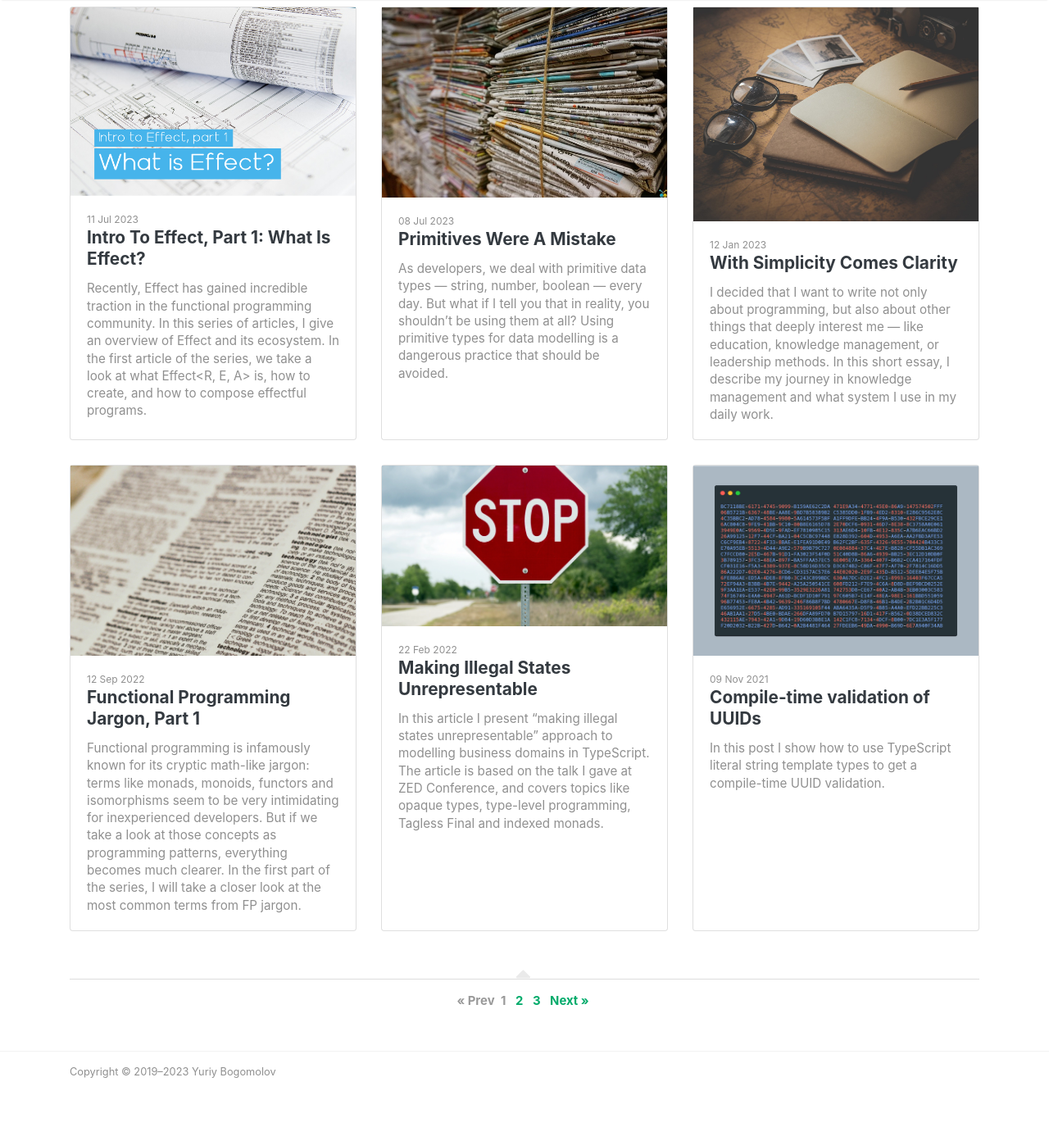
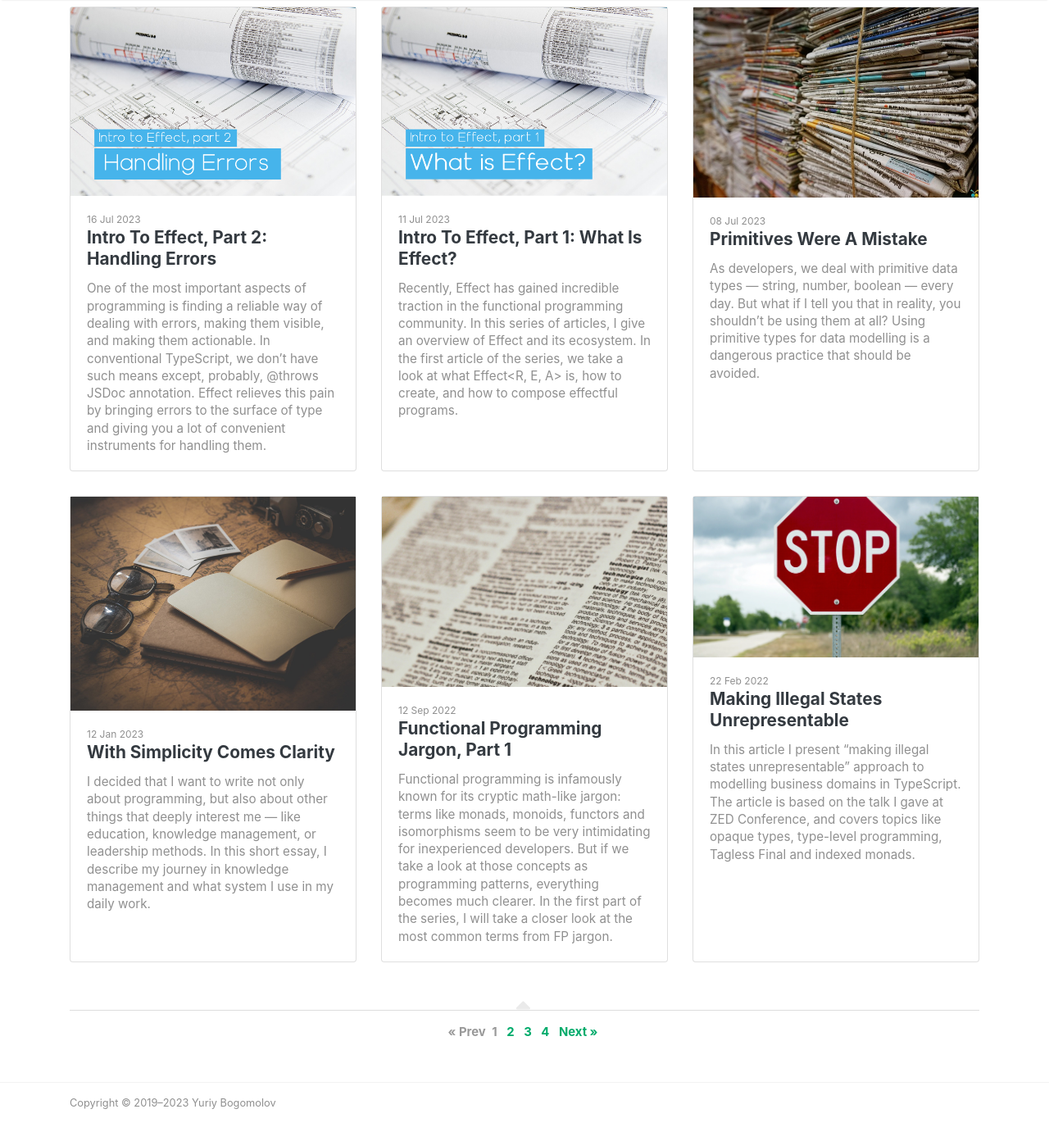
Before and after one commit to YBogomolov/ybogomolov.github.io, a Jekyll site: the page built from index.html, in a window 1280 px wide and 1400 px high, scrolled down 448 px. Shown: the top 1392 px of the window at 82% size. Built offline with Jekyll 4.4.1, drawn with Linux system fonts in a browser that asks for light colours; nearby versions of some CDN libraries; the list of posts is cut into pages by our own code; some of the changed lines change nothing that is shown.

Commit message:
Add second Effect article

````diff
--- a/_posts/2023-07-11-01-effect-intro.md
+++ b/_posts/2023-07-11-01-effect-intro.md
@@ -9,6 +9,12 @@ image: assets/images/01-effect-intro.png
 Recently, [Effect](https://effect.website) has gained incredible traction in the functional programming community. In this series of articles, I give an overview of Effect and its ecosystem. In the first article of the series, we take a look at what `Effect<R, E, A>` is, how to create, and how to compose effectful programs.
 
 <!--more-->
+
+Intro to Effect series:
+1. What is Effect?
+2. [Handling Errors](https://ybogomolov.me/02-effect-handling-errors)
+
+---
 
 Recently, [Effect](https://effect.website) has gained incredible traction in the functional programming community. While initially being a 1:1 port of [ZIO](https://zio.dev), it fully embraced the power of TypeScript and evolved in its own, unique way. With this post, I start a series of articles that will guide you, my reader, through all peculiarities of Effect.
 
--- /dev/null
+++ b/_posts/2023-07-16-02-effect-handling-errors.md
@@ -0,0 +1,267 @@
+---
+layout: post
+title:  "Intro To Effect, Part 2: Handling Errors"
+author: yuriy
+categories: [ fp, typescript, effect ]
+image: assets/images/02-effect-handling-errors.png
+---
+
+One of the most important aspects of programming is finding a reliable way of dealing with errors, making them visible, and making them actionable. In conventional TypeScript, we don't have such means except, probably, `@throws` JSDoc annotation. Effect relieves this pain by bringing errors to the surface of type and giving you a lot of convenient instruments for handling them.
+
+<!--more-->
+
+Intro to Effect series:
+1. [What is Effect?](https://ybogomolov.me/01-effect-intro)
+2. Handling Errors
+
+---
+
+The biggest problem I have with modern TypeScript is that errors are completely transparent to the programmer. Whether a function throws, returns a rejected Promise, or just calls `process.exit()` — you'll never know. This leads to a whole bunch of problems, starting with unreliable behaviour in the runtime and ending with a maintenance nightmare.
+
+If you recall one of my previous articles, "[Tasks as an alternative to Promises](https://ybogomolov.me/04-tasks)", there I introduced `TaskEither` as a type-safe way of bringing errors to the surface and making the programmer not to forget handling them. Effect goes in the same direction — its second type parameter, `E` , shows which possible errors could an effectful expression return, and equips you with a whole bunch of helper functions to efficiently deal with them.
+
+# Defects and Failures
+
+There are two possible types of failures we as developers have to deal with:
+- *defects* — an unexpected error that we cannot recover from, such as running out of memory, or catching a `SIGKILL` signal;
+- *failure* — an error condition that represents a flaw in the program's logic, such as division by 0 or parsing a malformed JSON string.
+
+Effect deals only with the former, as tracking all defects is rather an impossible task. So let's add to our mental model of Effect that its `E` channel is used to track only *failures*. However, there are methods of partial recovery from defects present in Effect runtime.
+
+# Reporting Failures
+
+When working with Effect, an error is just a value, so no stack machine interruption happens when you return an `Effect.fail` expression. This allows errors to be accumulated and composed in a flexible manner. You should become comfortable with *returning* errors rather than *throwing* them.
+
+For example, let's write a program that simulates getting user name and age over network, validates them, and prints to console:
+
+```ts
+import { Effect, Random, Duration } from 'effect';
+import { NegativeAgeError, UnderageError, NameError } from './errors';
+
+const validateAge = (age: number): Effect.Effect<never, NegativeAgeError | UnderageError, number> => {
+  if (age < 0) {
+    return Effect.fail(new NegativeAgeError(age));
+  }
+
+  if (age < 18) {
+    return Effect.fail(new UnderageError(age));
+  }
+
+  return Effect.succeed(age);
+};
+
+const fetchAge = Effect.gen(function* (_) {
+  const age = yield* _(Effect.succeed(-10).pipe(Effect.delay(Duration.seconds(2))));
+
+  return yield* _(validateAge(age));
+}); // :: Effect<never, NegativeAgeError | UnderageError, number>
+
+const fetchName = Effect.gen(function* (_) {
+  const shouldSucceed = yield* _(Random.nextBoolean);
+
+  if (shouldSucceed) {
+    return yield* _(Effect.succeed('John').pipe(Effect.delay(Duration.seconds(1))));
+  }
+
+  return yield* _(Effect.fail(new NameError('Missing name')).pipe(Effect.delay(Duration.seconds(1))));
+});
+
+const userDetails = Effect.all([fetchAge, fetchName]).pipe(Effect.map(([age, name]) => ({ age, name })));
+// :: Effect<never, NegativeAgeError | UnderageError | NameError, { age: number; name: string }>
+```
+
+Here we compose two effects that can fail, and the resulting `userDetails` effect accumulates the errors — its error type is the union of the input effect's errors.
+
+# Handling Failures
+
+Effect provides a rich set of combinators to handle failures flexibly — you can manually match on Effect state, provide fallbacks, catch all or some failures, or just simply terminate the execution of your program.
+
+## Matching On `Effect<R, E, A>`
+
+As you probably remember from [the previous article](https://ybogomolov.me/01-effect-intro), `Effect<R, E, A>` could be understood as a function returning an `Either<E, A>`, which is a [discriminated union](https://www.typescriptlang.org/docs/handbook/2/narrowing.html#discriminated-unions). As it is usually done with discriminated unions, you can match on them, dealing with all cases separately.  Effect provides two useful functions that allow pure and effectful pattern matching — `match` and `matchEffect`:
+
+```ts
+declare const userDetails: Effect<never, NegativeAgeError | UnderageError | NameError, { age: number; name: string }>;
+
+const handled = userDetails.pipe(
+  Effect.match({
+    onFailure: () => ({ age: 0, name: 'Anonymous' }),
+    onSuccess: x => x,
+  })
+); // :: Effect<never, never, { age: number, name: string }>
+
+// equivalent to:
+const handled = userDetails.pipe(
+  Effect.matchEffect({
+    onFailure: () => Effect.succeed({ age: 0, name: 'Anonymous' }),
+    onSuccess: Effect.succeed,
+  })
+); // :: Effect<never, never, { age: number, name: string }>
+```
+
+## Falling Back
+
+Effect provides `orElse`, `orElseFail`, and `orElseSucceed` functions that allow you to provide a lazy fallback values or Effect expressions that will be evaluated only if the previous effect is a failure:
+
+```ts
+const handled = userDetails.pipe(
+  Effect.orElse(() => Effect.succeed({ age: 0, name: 'Anonymous' }))
+); // :: Effect<never, never, { age: number, name: string }>
+
+// equivalent to:
+const handled = userDetails.pipe(
+  Effect.orElseSucceed(() => ({ age: 0, name: 'Anonymous' }))
+); // :: Effect<never, never, { age: number, name: string }>
+```
+
+Please notice that after calling `orElseSucceed` the failure type in Effect signature is inferred as `never`, showing that the resulting Effect expression will never be evaluated as a failure — which means that we handled all failure situations! Meanwhile, if you call `orElseFail`, you will get a type of failure that this function returns:
+
+```ts
+const notHandled = userDetails.pipe(
+  Effect.orElseFail(() => new TypeError('Not handled'))
+); // :: Effect<never, TypeError, { age: number, name: string }>
+//                     ^^^^^^^^^ — a new type of failure!
+```
+
+## Catching Specific Failures
+
+Before we dive into catching failures with Effect, I want to stress that you need to turn your errors into easily discriminated ones. The required by Effect way is adding `_tag` field to all your errors:
+
+```ts
+class NegativeAgeError extends Error {
+  readonly _tag = 'NegativeAgeError';
+  constructor(age: number) {
+    super(`Age cannot be negative: ${age}`);
+    this.name = this.constructor.name;
+  }
+}
+
+class UnderageError extends Error {
+  readonly _tag = 'UnderageError';
+  constructor(age: number) {
+    super(`Age cannot be under 18: ${age}`);
+    this.name = this.constructor.name;
+  }
+}
+
+class NameError extends Error {
+  readonly _tag = 'NameError';
+  constructor(message: string) {
+    super(message);
+    this.name = this.constructor.name;
+  }
+}
+```
+
+Effect has a few very useful functions — `catch`, `catchAll`, `catchTag`, and their variations — that allow you to handle all or some of the errors, narrowing down the Effect signature:
+
+```ts
+const handled = userDetails.pipe(
+  Effect.catchAll(() => Effect.succeed({ age: 0, name: 'Anonymous' }))
+); // :: Effect<never, never, { age: number, name: string }>
+
+const partiallyHandled = userDetails.pipe(
+  Effect.catch('_tag', {
+    failure: 'NegativeAgeError',
+    onFailure: () => Effect.succeed({ age: 0, name: 'Anonymous' }),
+  })
+);
+
+// Uses `_tag` field to discriminate on errors:
+const partiallyHandled = pipe(
+  userDetails,
+  Effect.catchTag('NegativeAgeError', () => Effect.succeed({ age: 0, name: 'Anonymous' })),
+  Effect.catchTag('UnderageError', () => Effect.succeed({ age: 0, name: 'Anonymous' }))
+); // :: Effect<never, NameError, { age: number, name: string }>
+```
+
+There's also `catchSome` function that allows you to handle errors manually, allowing also *widening* the type of failure:
+
+```ts
+const partiallyHandled = userDetails.pipe(
+  Effect.catchSome(err => {
+    if (err instanceof NameError) {
+      return Option.none<Effect.Effect<never, NameError, { age: number; name: string }>>();
+    }
+
+    return Option.some(
+      Effect.if(Random.nextBoolean, {
+        onTrue: Effect.succeed({ age: 0, name: 'Anonymous' }),
+        onFalse: Effect.fail(new RangeError('Not handled')),
+      })
+    );
+  })
+); // Effect<never, NegativeAgeError | UnderageError | NameError | RangeError, { age: number; name: string; }>
+//                                                                 ^^^^^^^^^^ — added!
+```
+
+## Dying
+
+But what if you cannot recover from a failure or just don't want to, but still need to do something about failures? In this case, you can call the `orDie` or `orDieWith` functions to make the Effect runtime throw an error and terminate execution:
+
+```ts
+const unsafeHandled = userDetails.pipe(Effect.orDie); // :: Effect<never, never, { age: number, name: string }>
+
+const unsafeHandled = userDetails.pipe(
+  // or you can provide your own error transformer:
+  Effect.orDieWith(err => new Error(err.name))
+); // :: Effect<never, never, { age: number, name: string }>
+
+// achieving the same as above manually:
+const unsafeHandled = userDetails.pipe(
+  Effect.orElse(() => Effect.die(new Error('Not handled')))
+); // :: Effect<never, never, { age: number, name: string }>
+```
+
+## Retrying
+
+What if when a failure happens you really just want to retry the action? Well, Effect got you covered! It has built-in combinators — `retry`/`retryN`, `retryOrElse`, `retryUntil`, `retryWhile` — that allow you to provide an action and a retry policy. Let's see them in action:
+
+```ts
+const retried = Effect.retry(userDetails, Schedule.forever); // will run until succeeds
+
+const retriedN = Effect.retryN(userDetails, 10); // will retry 10 times and then fail
+
+const retriedUntil = Effect.retryUntil(
+  userDetails,
+  err => err._tag === 'NameError'
+); // will retry until encounters a NameError, and then fail
+
+// equivalent to:
+const retriedWhile = Effect.retryWhile(
+  userDetails,
+  err => err._tag === 'NegativeAgeError' || err._tag === 'UnderageError'
+);
+
+const retriedUntilEffect = Effect.retryUntilEffect(userDetails, err =>
+  // accepts an effectful predicate that returns a condition whether the error should be retried
+  err._tag === 'NegativeAgeError' ? Effect.succeed(false) : Effect.succeed(true)
+);
+```
+
+I want to say a few words about the retry policy. Effect provides a `Schedule` module that contains a lot of combinators and constructors that allow you to create any imaginable retry policy you want. Do you want it to run forever?
+
+```ts
+const program = Effect.retry(action, Schedule.forever);
+```
+
+Do you want it to back off at exponentially-increasing times, capped at 10 repetitions?
+
+```ts
+const program = Effect.retry(
+  action,
+  Schedule.exponential(Duration.seconds(5), 2).pipe(Schedule.intersect(Schedule.recurs(10)))
+);
+```
+
+Or, maybe, you want your delays to be a Fibonacci sequence?
+
+```ts
+const program = Effect.retry(userDetails, Schedule.fibonacci(Duration.seconds(5)));
+```
+
+And, of course, different schedules could be combined using `Schedule.union`, `Schedule.intersection`, or `Schedule.sequence`. I urge you to explore this module, as it is incredibly awesome!
+
+# Conclusion
+
+Prom my perspective, the key benefit of using Effect is modelling errors explicitly via custom types and handling them in a total, type-safe manner. Overall, Effect's error-handling model leads to safer code by forcing developers to handle failures in a comprehensive manner. The functional nature avoids mutation bugs, making it well-suited for mission-critical applications.
````
Also changed, not shown: assets/images/02-effect-handling-errors.png (added).
